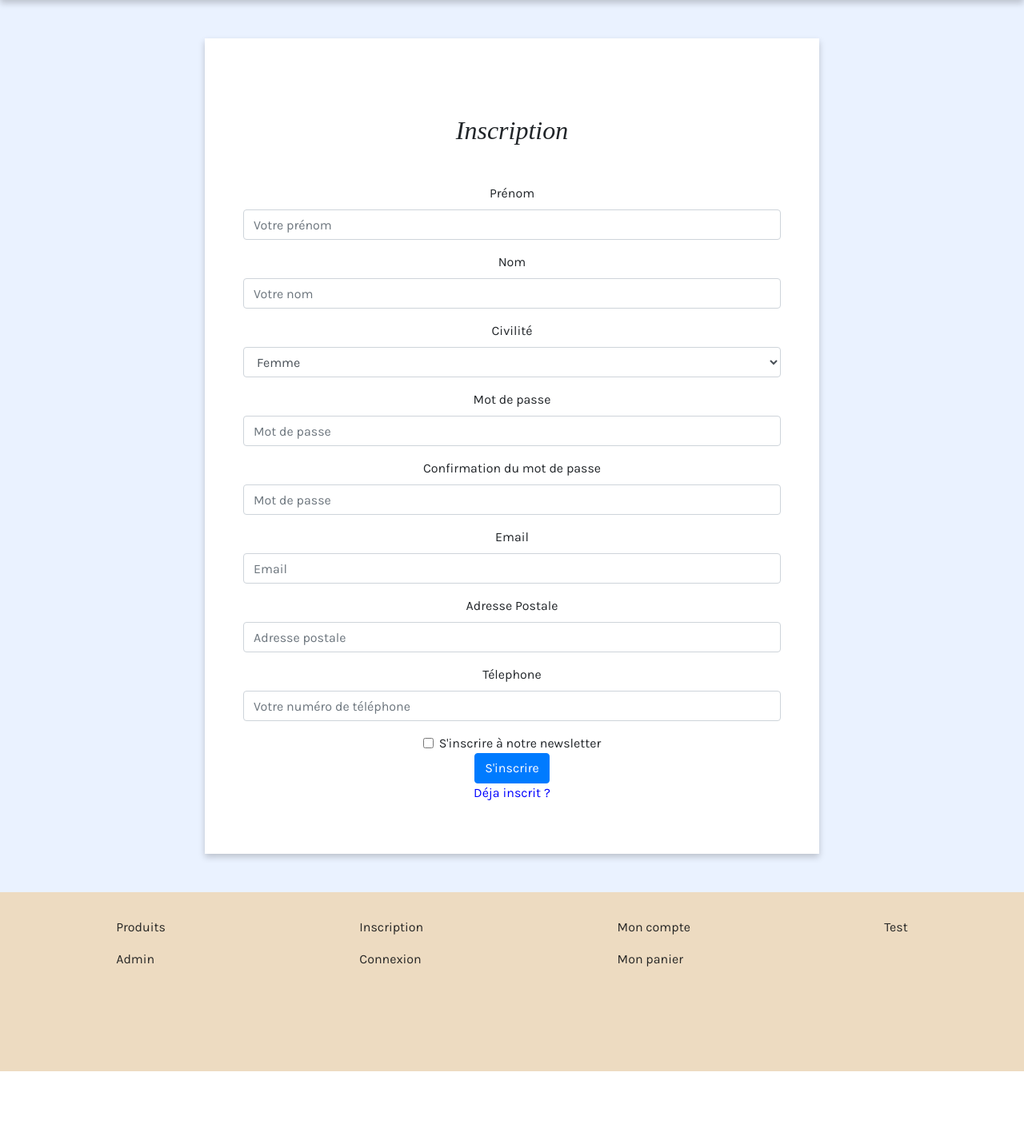
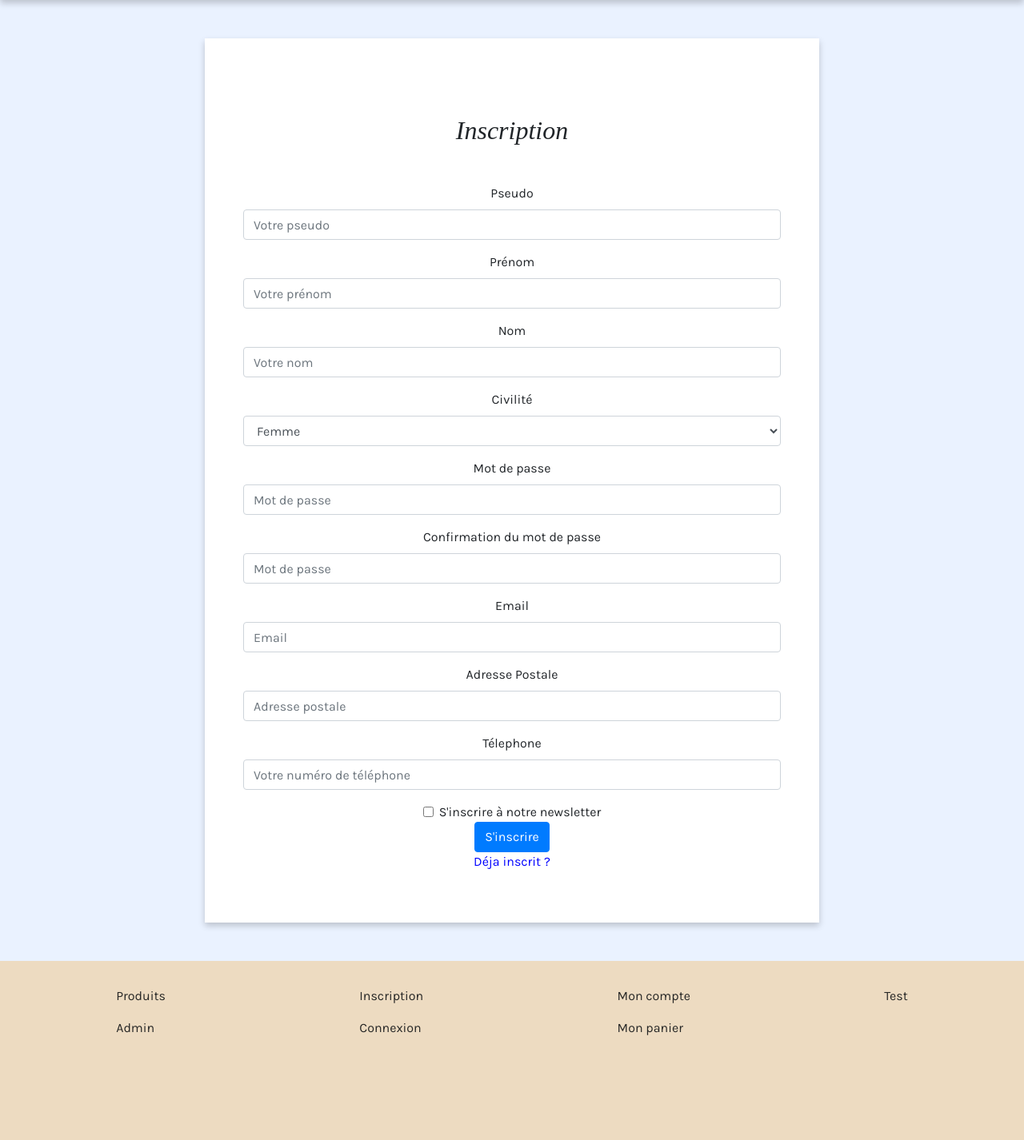
Before and after one commit to Artemis1997-D/paradise, a PHP site: page /inscription.php in a window 1280 px wide. Shown: the part 72-1498 px from the top of the page at 80% size. Before the commit the page ends 1412 px from the top, so only its background shows below. Run offline with PHP 8.4, Linux system fonts and the light colour scheme.

Commit message:
[PHP] AJout validation pseudo

```diff
--- a/config/function.php
+++ b/config/function.php
@@ -1,9 +1,30 @@
 <?php
 /*---------------------------Formulaire Inscription---------------------*/
+
+$resultat='';
 
 if (isset($_POST['envoyer']) && $_POST['envoyer'] == "Envoyer les données") {
 
   extract($_POST);
+
+  if(empty($pseudo)){
+    $content .= "<div class='alert alert-danger'>Le champ pseudo est vide</div>";
+  } elseif (iconv_strlen($pseudo) < 3 || iconv_strlen($pseudo) > 25) {
+    $content .= "<div class='alert alert-danger'>Votre pseudo doit être compris entre 3 et 25 caractères</div>";
+  } elseif (preg_match('/[A-Z]/', $pseudo)) {
+    $content .= "<div class='alert alert-danger'>Votre pseudo ne dois pas contenir de lettre majuscule</div>";
+  } elseif (preg_match('/[%!?*]/', $pseudo)) {
+    $content .= "<div class='alert alert-danger'>Votre pseudo ne dois pas comporter de caractères spéciaux</div>";
+  } elseif (isset($pseudo)) {
+    $req = $pdo->prepare('SELECT * FROM membre WHERE `pseudo` = :pseudo');
+    $req->execute(array('pseudo'=> $pseudo));
+    $resultat=$req->fetch();
+
+    if($resultat) {
+      $content .= "<div class='alert alert-danger'>Pseudo déjà utilisé</div>";
+    }
+
+  }
 
   if(empty($prenom)){
     $content .= "<div class='alert alert-danger'>Le champ prenom est vide</div>";
@@ -46,12 +67,13 @@ if (isset($_POST['envoyer']) && $_POST['envoyer'] == "Envoyer les données") {
   if (empty($content)) {
     $mdpCrypt = password_hash($mdp, PASSWORD_DEFAULT);
 
-    $queryInsert = "INSERT INTO `membre`(`id`, `prenom`, `nom`, `civilite`, `mdp`, `email`, `adresse`, `telephone`) VALUES (:id,:prenom,:nom, :civilite, :mdp, :email, :adresse, :telephone)";
+    $queryInsert = "INSERT INTO `membre`(`id`, `pseudo`, `prenom`, `nom`, `civilite`, `mdp`, `email`, `adresse`, `telephone`) VALUES (:id, :pseudo, :prenom, :nom, :civilite, :mdp, :email, :adresse, :telephone)";
 
     $reqPrep = $pdo->prepare($queryInsert);
     $reqPrep->execute(
         [
             'id' => null,
+            'pseudo' => $pseudo,
             'prenom' => $prenom,
             'nom' => $nom,
             'civilite' => $civilite,
--- a/config/init.php
+++ b/config/init.php
@@ -4,7 +4,7 @@
 
 define('HOSTNAME', 'localhost');
 define('USERNAME', 'root');
-define('PASSWORD', 'root'); //root pour la MAC et LINUX
+define('PASSWORD', ''); //root pour la MAC et LINUX
 define('DATABASE', 'paradise');
 
 $dsn = 'mysql:host=' . HOSTNAME . ';dbname=' . DATABASE;
@@ -20,6 +20,7 @@ try { //on essaie de code...
 
 $content = "";
 
+$champPseudo    = $_POST['pseudo'] ?? null;
 $champPrenom    = $_POST['prenom'] ?? null;
 $champNom     = $_POST['nom'] ?? null;
 $champCivilite    = $_POST['civilite'] ?? null;
--- a/inscription.php
+++ b/inscription.php
@@ -9,6 +9,10 @@ include 'config/template/head.php';
           <form class="connexion-inscription mx-auto my-5 p-5" action="" method="post">
             <h2 class="text-center mt-5 mb-5">Inscription</h2>
             <?php echo $content; ?>
+                <div class="form-group">
+                  <label for="pseudo">Pseudo</label>
+                  <input type="text" class="form-control" id="pseudo" placeholder="Votre pseudo" name="pseudo" value="<?= $champPseudo; ?>"> <!-- <?= $champPseudo; ?> -->
+                </div>
                 <div class="form-group">
                   <label for="prenom">Prénom</label>
                   <input type="text" class="form-control" id="prenom" placeholder="Votre prénom" name="prenom" value="<?= $champPrenom; ?>"> <!-- <?= $champPrenom; ?> -->
```
Also changed, not shown: Test.php (+4 -3 lines).
